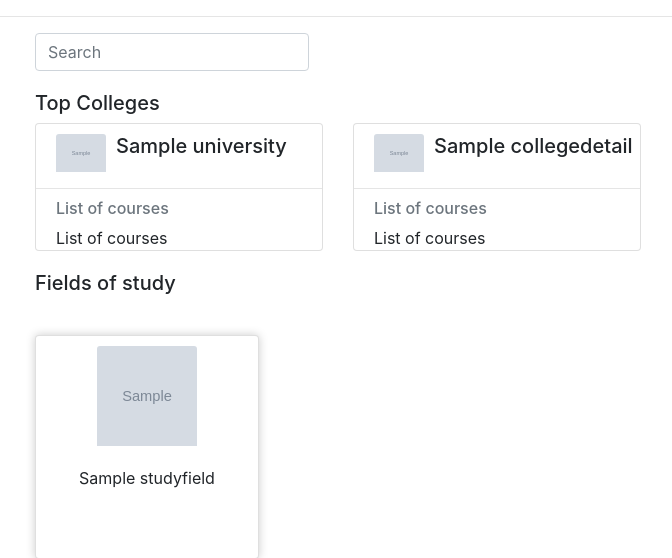
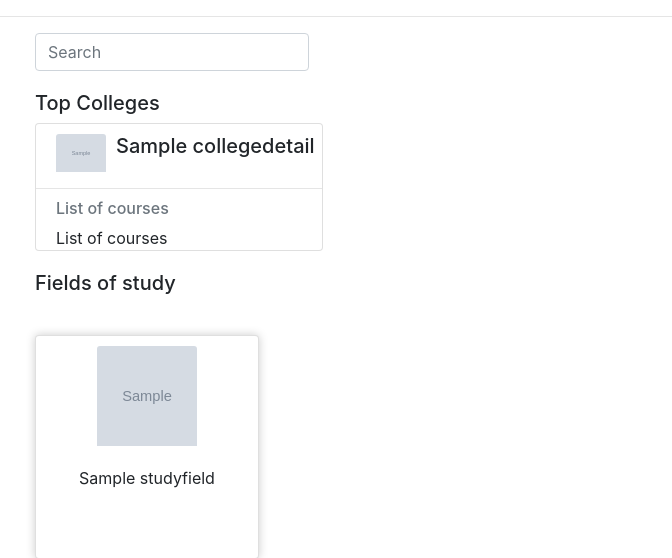
Before and after one commit to Maahishk/HAC, a Django app: page / in a window 1280 px wide. Shown: the part 56-614 px from the top of the page, without its empty margins (29-701 px from the left). Run offline with Django 3.2, Linux system fonts and the light colour scheme; tables that the repository leaves empty hold one stand-in row (values such as "Sample post"); grey boxes marked "Sample" are stand-in pictures; some libraries are stand-ins or nearby versions.

Commit message:
need to change the styling flex in courses and colleges

```diff
--- a/hamroconsultancy/consultancyapp/models.py
+++ b/hamroconsultancy/consultancyapp/models.py
@@ -20,16 +20,18 @@ class University(models.Model):
     def __str__(self):
         return self.uniName
 class CollegeDetails(models.Model):
-    collegeId= models.IntegerField(primary_key=True)
+    collegeId= models.AutoField(primary_key=True)
     collegeImg = models.ImageField(upload_to="colleges")
     collegeName = models.CharField(max_length=200)
     collegeDescription = models.TextField(max_length=200, blank=True)
+    collegeAddress = models.CharField(max_length=200, blank=True)
+    collegecontact = models.CharField(max_length=200, blank=True)
     university = models.ForeignKey(University, null=True, blank=True,on_delete= models.SET_NULL)
     def __str__(self):
         return self.collegeName
 
 class CourseDetails(models.Model):
-    couId = models.IntegerField(primary_key=True)
+    couId = models.AutoField(primary_key=True)
     courseTitle = models.CharField(max_length=200)
     courseDescription = models.TextField(max_length=200, null=True, blank=True)
     duration = models.CharField(max_length=50, null=True)
--- a/hamroconsultancy/consultancyapp/templates/app/home.html
+++ b/hamroconsultancy/consultancyapp/templates/app/home.html
@@ -2,27 +2,7 @@
 <div>
   <!--top colleges-->
   <h5>Top Colleges</h5>
-  {% for uni in university%}
-  <div class="d-flex justify-content-start flex-wrap">
-    <div class="card" style="width: 18rem; margin-right: 30px">
-      <div class="d-flex" style="margin-top: 10px; margin-left: 20px">
-        <img
-          class="card-img-top"
-          src="{{uni.logo.url}}"
-          alt="Card image cap"
-          style="width: 50px"
-        />
-
-        <h5 class="card-title" style="padding-left: 10px">{{uni.uniName}}</h5>
-      </div>
-      <hr />
-      <div style="margin-left: 20px">
-        <h6 class="card-subtitle mb-2 text-muted">List of courses</h6>
-        <p class="card-text">List of courses</p>
-      </div>
-    </div>
-    {% endfor %}
-    <!--second card-->
+  <div class="d-flex flex-wrap">
     {% for college in colleges %}
     <div class="card" style="width: 18rem; margin-right: 30px">
       <div class="d-flex" style="margin-top: 10px; margin-left: 20px">
@@ -44,6 +24,7 @@
     </div>
     {%endfor%}
   </div>
+
   <!--Fields of study-->
   <div style="margin-top: 20px">
     <h5 style="margin-top: 20px; margin-bottom: 20px">Fields of study</h5>
```
Also changed, not shown: hamroconsultancy/consultancyapp/templates/app/colleges.html (+5 -3 lines), hamroconsultancy/consultancyapp/migrations/0005_auto_20220214_1734.py (added), hamroconsultancy/consultancyapp/migrations/0006_auto_20220214_1742.py (added), hamroconsultancy/statics/images/colleges/premier-scholarship-crop-c0-5__0-5-302x128-70.jpg (added), hamroconsultancy/statics/images/colleges/sanriddhi-college-cover-crop-c0-5__0-5-302x128-70.jpg (added), hamroconsultancy/statics/images/colleges/thames-cover-thumbnail-2000x400-70.jpg (added).
